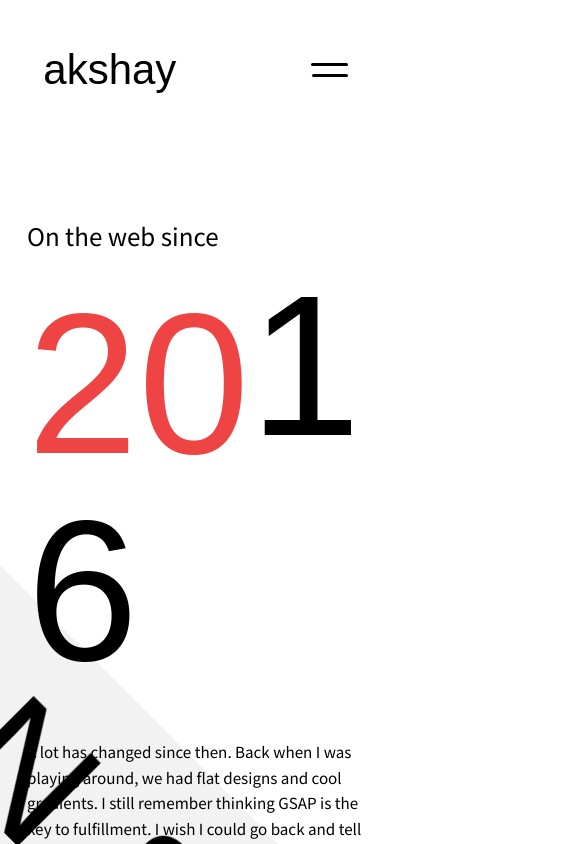
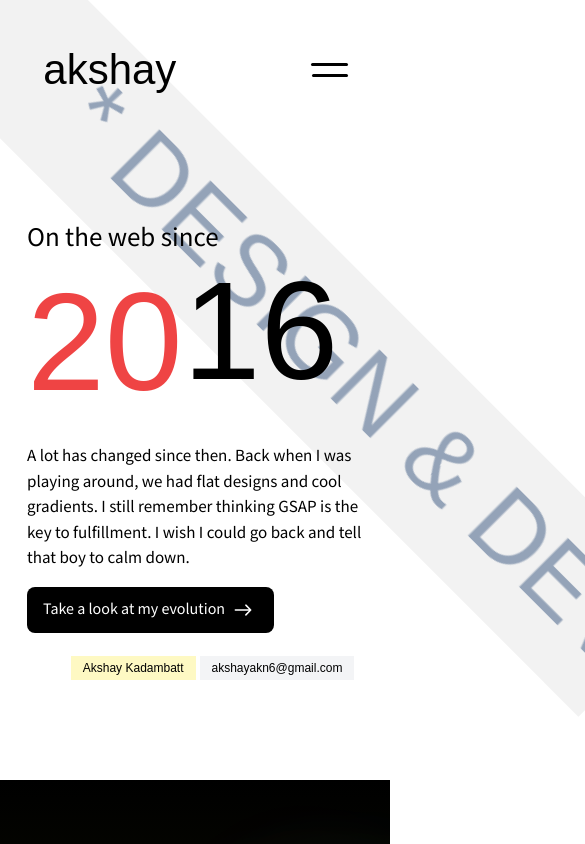
Before and after one commit to akshaykadambatt/protfolio-v2, a Next.js app: page / in a window 390 px wide. Shown: the top 844 px of the page, 585 px wide, since content can reach past the window. Built offline with nearby package versions, Linux system fonts and the light colour scheme; a web font is replaced by a local one.

Commit message:
feat: Mobile responsive

```diff
--- a/app/globals.css
+++ b/app/globals.css
@@ -170,13 +170,6 @@ button.btn:hover .icon {
   transform: scale(1.4);
   opacity: 0.9;
 }
-.change {
-  height: 194px;
-  overflow: hidden;
-  position: relative;
-  top: 7px;
-}
-
 .change:nth-child(2) div {
   animation: flip 1.5s cubic-bezier(0.075, 0.82, 0.165, 1) .53s 1 forwards;
 }
@@ -188,9 +181,18 @@ button.btn:hover .icon {
     transform: translateY(0);
   }
   100% {
-    transform: translateY(
-      -1000px
-    ); /* Adjust this value depending on the number of blocks */
+    transform: translateY(-705px);
+  }
+}
+
+@media (min-width: 768px) { /* Tailwind's md: breakpoint */
+  @keyframes flip {
+    0% {
+      transform: translateY(0);
+    }
+    100% {
+      transform: translateY(-1000px);
+    }
   }
 }
 
@@ -208,17 +210,17 @@ button.btn:hover .icon {
   width: 100%;
   top: 0%;
   left: 60%;
-  filter: blur(80px);
 }
 
-.gradient-1 {
-  animation: move-gradient 15s ease-in-out infinite alternate;
+.in-view .gradient-1 {
+  animation: move-gradient 10s ease-in-out infinite alternate;
   width: 60%;
+    transform: translate(0%, 0%) rotate(-45deg) scale(4);
     height: 60%;
   background: radial-gradient(circle, rgba(255, 0, 0, 0.8) 0%, transparent 70%);
 }
 
-.gradient-2 {
+.in-view .gradient-2 {
   animation: move-gradient 17s ease-in-out infinite alternate;
   width: 100%;
   height: 100%;
@@ -229,7 +231,7 @@ button.btn:hover .icon {
   );
 }
 
-.gradient-3 {
+.in-view .gradient-3 {
   animation: move-gradient 20s ease-in-out infinite alternate;
   width: 60%;
   height: 100%;
@@ -240,7 +242,7 @@ button.btn:hover .icon {
   );
 }
 
-.gradient-4 {
+.in-view .gradient-4 {
   animation: move-gradient 15s ease-in-out infinite alternate;
   width: 100%;
   height: 100%;
@@ -253,19 +255,28 @@ button.btn:hover .icon {
 
 @keyframes move-gradient {
   0% {
-    transform: translate(0, 0) rotate(0deg);
+    transform: translate(10%, -20%) rotate(-45deg) scale(4);
+  filter: blur(0px);
+}
+19% {
+  transform: translate(0, 0) rotate(45deg) scale(1);
+  filter: blur(80px);
 }
   25% {
     transform: translate(10%, -10%) rotate(45deg);
+  filter: blur(80px);
 }
   50% {
     transform: translate(-10%, 10%) rotate(90deg);
+  filter: blur(80px);
 }
   75% {
     transform: translate(10%, 10%) rotate(135deg);
+  filter: blur(80px);
 }
   100% {
     transform: translate(0, 0) rotate(180deg);
+  filter: blur(80px);
 }
 }
 
@@ -295,7 +306,12 @@ body {
   display: flex;
   justify-content: center;
   position: absolute;
+  transform: rotate3d(6, 8, 2, 12deg) scale(.91) translatex(18%);
+}
+@media (min-width: 768px) { /* Tailwind's md: breakpoint */
+  .wrapper {
     transform: rotate3d(5, 3, 2, 12deg) scale(1.2);
+  }
 }
 .scene {
   width: 340px;
@@ -359,35 +375,62 @@ body {
   height: 200px;
 }
 
-.arstreik {
+.marquee-inner {
+  @apply text-slate-400 md:text-slate-600 text-[100px] md:text-[170px];
   right: 0;
   width: fit-content;
   text-wrap: nowrap;
-  background: #f2f2f2;
-  transform: rotate(45deg) translatey(-620px);
-  animation: move 195s linear infinite reverse;
-  opacity: .41;
-  color:#000000;
-  font-size: 170px;
-  padding-inline: 700px;
+  animation: move 55s linear infinite forwards;
   top:-100vh;
 }
-
-
 @-webkit-keyframes move {
   0% {
-    transform: rotate(45deg) translatex(-0%) translatey(-420px);
+    transform:  translatex(26%) ;
     opacity: 0;
   }
   .041% {
-    transform: rotate(45deg) translatex(0%) translatey(-30vw);
+    transform:  translatex(25%) ;
     opacity: 1;
   }
   100% {
-    transform: rotate(45deg) translatex(70%) translatey(-30vw);
+    transform:  translatex(-50%) ;
     opacity: 1;
   }
 }
+@media (min-width: 768px) {
+@-webkit-keyframes move {
+  0% {
+    transform:  translatex(0%) ;
+    opacity: 0;
+  }
+  .041% {
+    transform:  translatex(50%) ;
+    opacity: 1;
+  }
+  100% {
+    transform:  translatex(-50%) ;
+    opacity: 1;
+  }
+}
+}
+.marquee {
+  @apply h-[160px] md:h-[255px];
+  overflow: hidden;
+  width: 300%;
+  transform: rotate(45deg) translate(30%, -75vw);
+  background: #f2f2f2;
+}
+
+.marquee-inner {
+  display: flex;
+  align-items: center;
+  white-space: nowrap;
+}
+
+.marquee-inner span {
+  padding-left: 100%; /* This pushes the text off the screen initially */
+}
+
 
 .lines::before {
   content: '';
@@ -401,7 +444,33 @@ body {
 }
 
 .experience-item:last-child .lines::before {
-  display: none;
+  @apply visible md:hidden;
+}
+@media (max-width: 767px) {
+.experience-item:nth-child(1){
+  margin-bottom: 170px;
+}
+.experience-item:nth-child(1) .experience-image {
+  margin-top:30px;
+}
+.experience-item:nth-child(2) .experience-image {
+  margin-top:40px;
+}
+.experience-item:nth-child(3) .experience-image {
+  margin-top:10px;
+}
+.experience-item:nth-child(4) .experience-image {
+  margin-top:0px;
+}
+.experience-item:nth-child(2){
+  margin-bottom: 250px;
+}
+.experience-item:nth-child(3){
+  margin-bottom: 280px;
+}
+.experience-item:nth-child(4){
+  margin-bottom: 150px;
+}
 }
 .experience-item .in-view{
   height: 70%;
--- a/app/layout.tsx
+++ b/app/layout.tsx
@@ -36,7 +36,7 @@ export default function RootLayout({
       <body className={mada.className}>
         <Navigation />
         {children}
-        <footer className="w-full py-16 bg-black text-white">
+        <footer className="w-full py-16 px-16 bg-black text-white">
           <div className="max-w-6xl mx-auto flex flex-col md:flex-row justify-between">
             <div className="mb-8 md:mb-0">
               <h3 className={`${dotgothic.className} text-4xl font-bold mb-4`}>
--- a/app/page.tsx
+++ b/app/page.tsx
@@ -47,11 +47,13 @@ const experiences = [
 ];
 export default function Home() {
   return (
-    <main className="">
-      <section className="box mb-[100px] mt-[100px]">
+    <main className="overflow-visible">
+      <section className="box pb-[100px] pt-[100px]">
         <InViewWrapper>
-        <div  className={`${dotgothic.className} arstreik absolute top-[0px] right-[-0px] opacity-50`}>
-          DESIGN & DEVELOPMENT
+        <div  className={`${dotgothic.className} marquee absolute top-[0px] right-[-0px] `}>
+          <div className="marquee-inner">
+          * DESIGN & DEVELOPMENT *
+          </div>
           </div>
         </InViewWrapper>
         <InViewWrapper>
@@ -59,10 +61,10 @@ export default function Home() {
         </InViewWrapper>
         <InViewWrapper>
           <div
-            className={dotgothic.className + " text-[200px] leading-none mb-8"}
+            className={dotgothic.className + " text-[140px] md:text-[200px] leading-none mb-8"}
           >
             <div className="inline-block text-red-500">20</div>
-            <div className=" inline-block change">
+            <div className=" inline-block change h-[131px] md:h-[194px] overflow-hidden relative top-[7px]">
               <div className="block">6</div>
               <div className="block">7</div>
               <div className="block">8</div>
@@ -71,7 +73,7 @@ export default function Home() {
               <div className="block">1</div>
               <div className="block">7</div>
             </div>
-            <div className=" inline-block change">
+            <div className=" inline-block change h-[131px] md:h-[194px] overflow-hidden relative top-[7px]">
               <div className="block">1</div>
               <div className="block">2</div>
               <div className="block">3</div>
@@ -115,12 +117,15 @@ export default function Home() {
       </section>
       <section className="w-full gradient-background text-white  block overflow-hidden relative z-10">
         <div className="box p-[100px]">
+          <InViewWrapper>
           <div className="animated-section relative h-[40vh]">
             <div className="gradient-bg gradient-1"></div>
             <div className="gradient-bg gradient-2"></div>
             <div className="gradient-bg gradient-3"></div>
             <div className="gradient-bg gradient-4"></div>
           </div>
+
+          </InViewWrapper>
           <InViewWrapper>
             <p className={"text-[27px] mb-4"}>
               Always loved to build, still love to build.
@@ -138,11 +143,11 @@ export default function Home() {
           </InViewWrapper>
         </div>
       </section>
-      <section className="w-full block py-[100px] box relative" id="works">
+      <section className="w-full block pt-[200px] pb-[70px] md:py-[100px] box relative" id="works">
         <InViewWrapper>
           <h2
             className={
-              dotgothic.className + " text-[70px] leading-none mb-[10vh]"
+              dotgothic.className + " text-[50px] md:text-[70px] leading-none mb-[10vh]"
             }
           >
             Works
@@ -155,7 +160,7 @@ export default function Home() {
       <section className="w-full block py-[100px] box relative mb-[100px]" id="experience">
         <InViewWrapper>
           <h2
-            className={`${dotgothic.className} text-[70px] leading-none mb-[10vh]`}
+            className={`${dotgothic.className} text-[50px] md:text-[70px] leading-none mb-[10vh]`}
           >
             Experience
           </h2>
@@ -163,7 +168,7 @@ export default function Home() {
         <div className="relative">
           {experiences.map((experience, index) => (
             <div
-              className="grid grid-cols-[11%_1fr_35%] gap-4 experience-item mb-9"
+              className="grid md:grid-cols-[11%_1fr_35%] gap-4 experience-item mb-9"
               key={index}
             >
               <div>
@@ -177,11 +182,11 @@ export default function Home() {
               </div>
               <div>
                 <InViewWrapper>
-                  <h4 className="italic text-[27px]">{experience.title}</h4>
+                  <h4 className="italic text-[27px] mt-9 md:mt-0 ">{experience.title}</h4>
                   <p className="text-[27px] italic font-light mb-2">
                     {experience.company}
                   </p>
-                  <p className="text-[17px] max-w-prose">
+                  <p className="text-[17px] max-w-prose mb-[50px] md:mb-0">
                     {experience.description}
                   </p>
                 </InViewWrapper>
--- a/components/ImageStack.tsx
+++ b/components/ImageStack.tsx
@@ -119,7 +119,7 @@ export default function Slider() {
   return (
     <>
       <div className="p-4">
-        <div className="slider mb-[500px] mt-[-50px] ml-[-100px]">
+        <div className="slider mb-[350px] mt-[-150px] md:mb-[500px] md:mt-[-50px] md:ml-[-100px]">
           <div className="wrapper">
             <div className="scene">
               <div className="carousel keen-slider" ref={sliderRef}>
```
Lines whose indentation alone changed are shown as unchanged.
